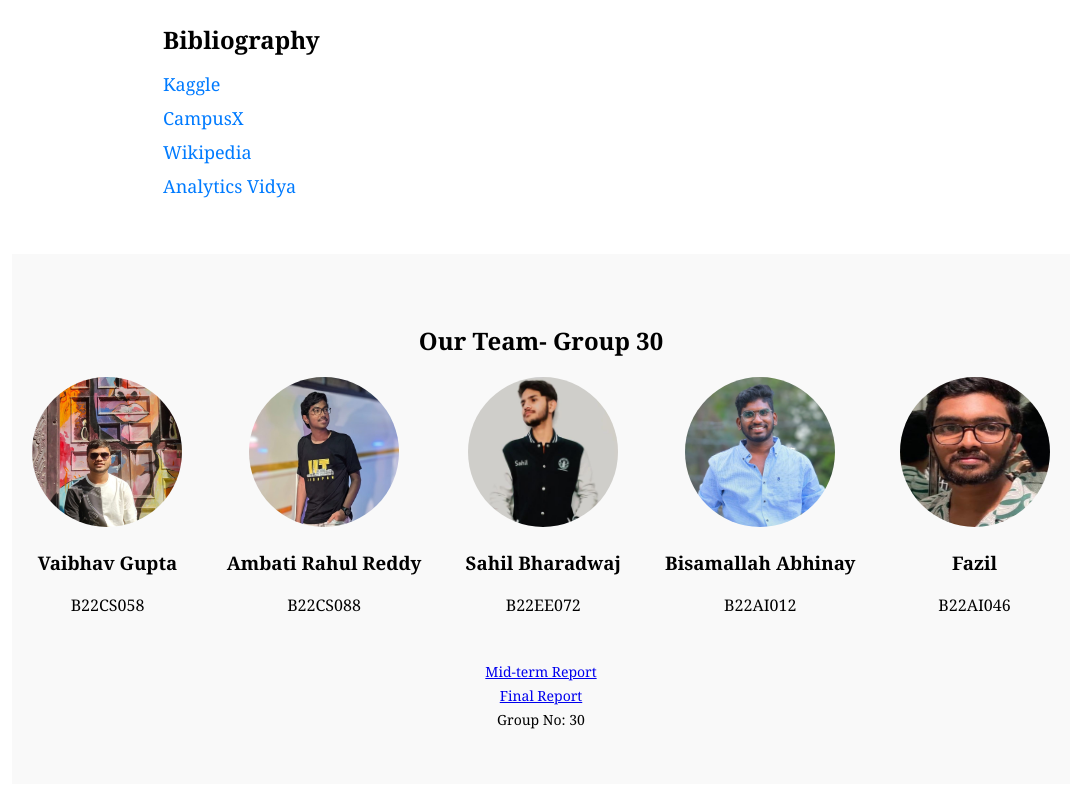
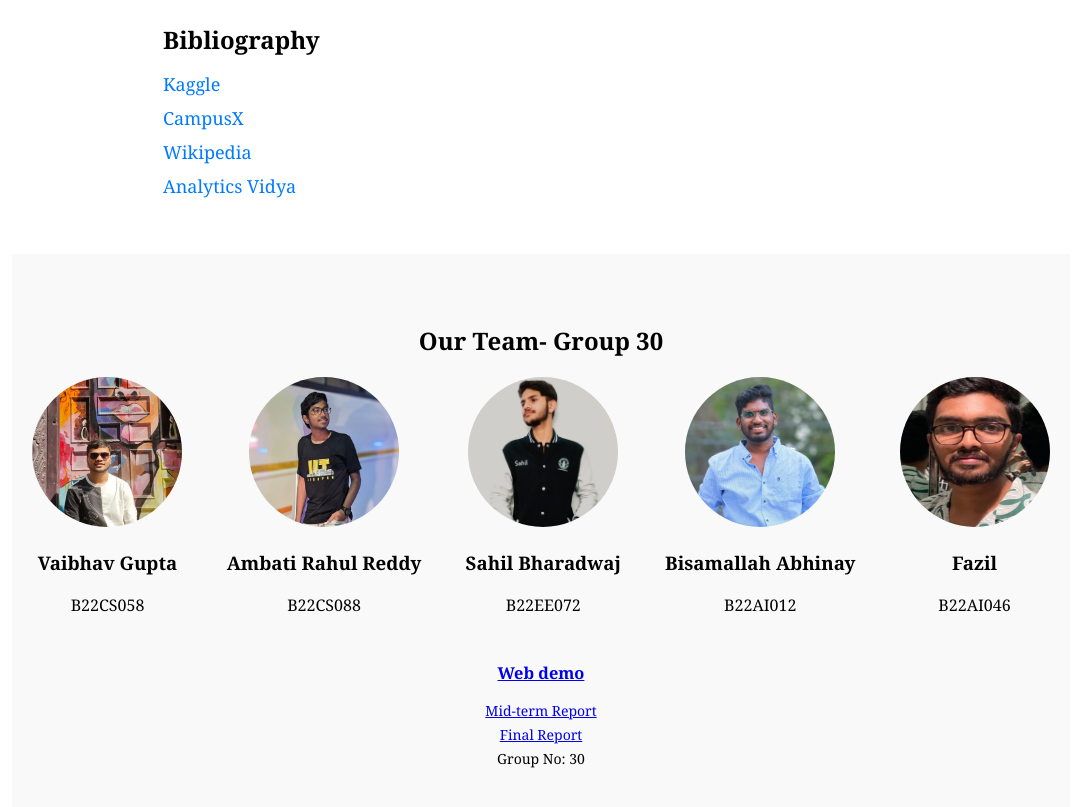
Before and after one commit to Vaibhav92735/Movie_Recommendation_App, a plain HTML site: page index.html in a window 1280 px wide. Shown: the part 4545-5352 px from the top of the page, without its empty margins (99-1180 px from the left). Drawn offline with Linux system fonts and the light colour scheme.

Commit message:
Update index.html

```diff
--- a/index.html
+++ b/index.html
@@ -231,6 +231,7 @@
     </div>
 
     <div class="footer-details">
+      <h3><a href="https://prmlpro.streamlit.app/">Web demo</a></h3>
       <p><a href="report.pdf" target="_blank">Mid-term Report</a></p>
       <p><a href="report_final3.pdf" target="_blank">Final Report</a></p>
       <p>Group No: 30</p>
```
